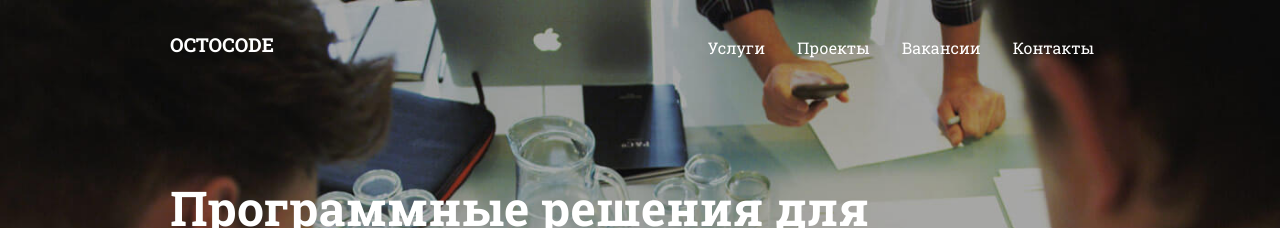
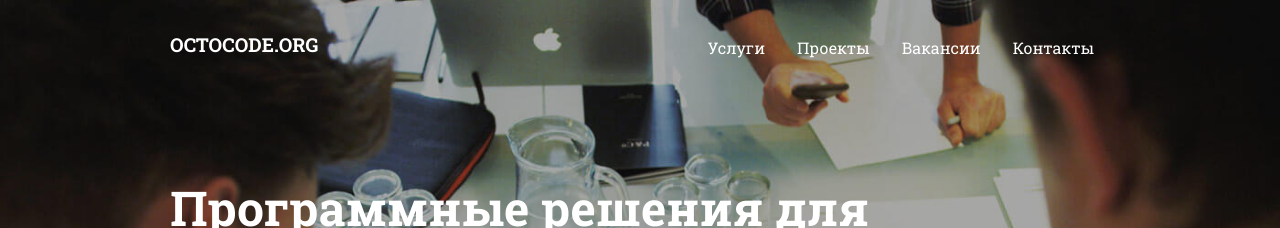
Before and after one commit to bizikov/octocode, a Jekyll site: the page built from index.html, in a window 1280 px wide. Shown: the top 228 px of the page. Built offline with Jekyll 4.4.1, drawn with Linux system fonts in a browser that asks for light colours.

Commit message:
Update _config.yml

```diff
--- a/_config.yml
+++ b/_config.yml
@@ -1,4 +1,4 @@
-title: OctoCode
+title: OctoCode.org
 email: info@octocode.org
 
 url: "http://octocode.org"
```
